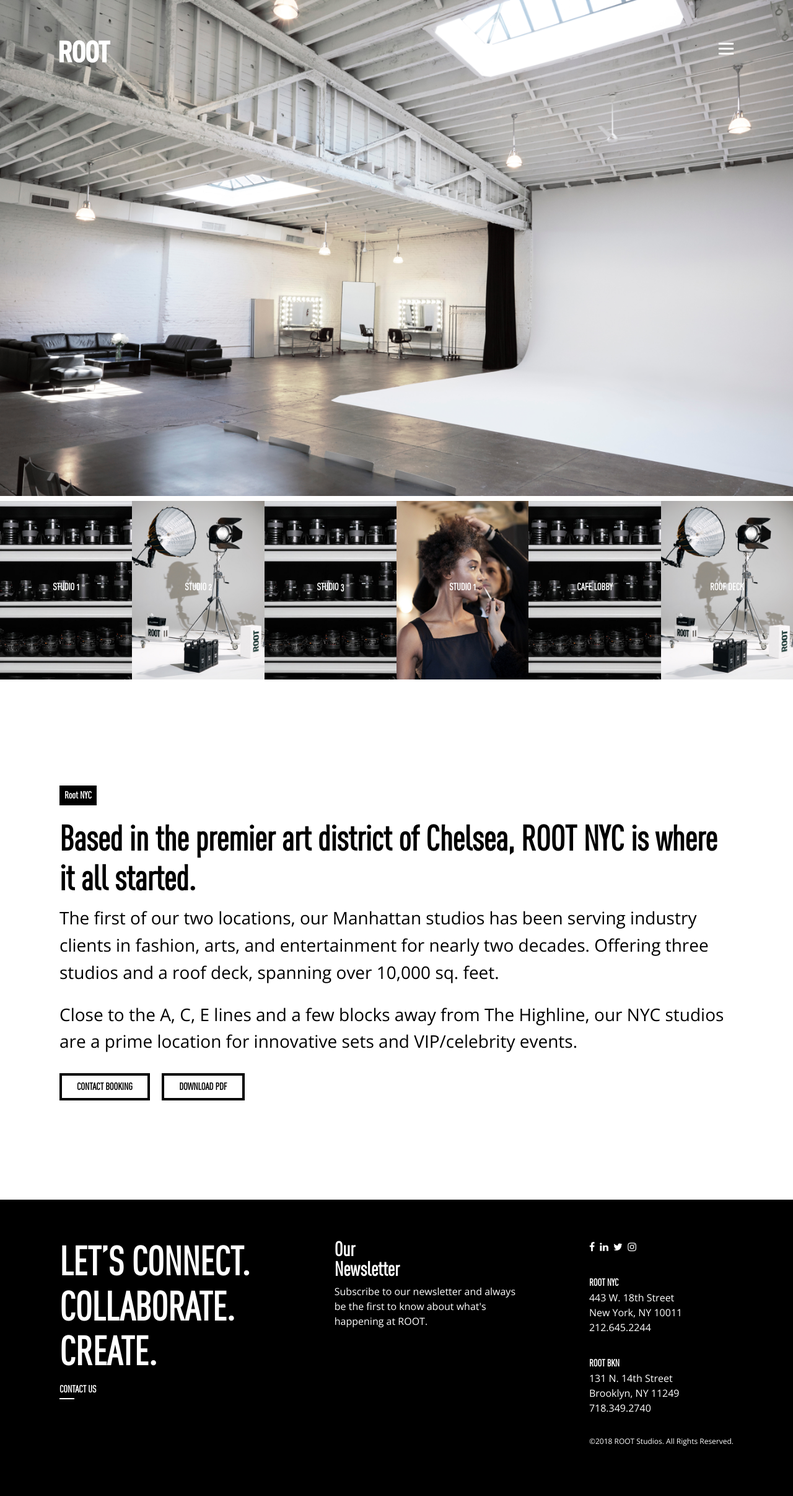
After one commit to Magellanarts/root_code, a PHP site: page /studio-child.php in a window 1280 px wide. The commit adds this page. Shown: the whole page at 62% size. Run offline with PHP 8.4, Linux system fonts and the light colour scheme; style sheets or scripts are compiled from the project's sources.

Commit message:
sticky header

```diff
--- a/dev/footer.php
+++ b/dev/footer.php
@@ -40,6 +40,7 @@
         <div class="c-site-footer__copyright">©2018 ROOT Studios. All Rights Reserved.</div>
       </div>
     </footer>
+    <script src="js/lib/headroom.js"></script>
     <script src="js/site.js"></script>
   </body>
 </html>
--- a/dev/header.php
+++ b/dev/header.php
@@ -36,6 +36,6 @@
 <div class="c-nav-toggle js-nav-toggle">
     <div class="c-nav-toggle__line"></div>
 </div>
-<header class="l-content-container c-site-header">
-    <a href="/" class="c-site-logo"></a>
+<header class="l-content-container c-site-header js-site-header">
+    <a href="/" class="c-site-logo"><img src="i/root-alt.svg"></a>
 </header>
--- a/dev/js/site.js
+++ b/dev/js/site.js
@@ -6,3 +6,22 @@ doc.querySelector('.js-nav-toggle').addEventListener('click', function () {
   doc.querySelector('html, body').classList.toggle('no-scroll');
   doc.querySelector('.js-hero').classList.toggle('fade-out');
 });
+
+// headroom
+var headroom = new Headroom(doc.querySelector('.js-site-header'),{
+  onPin : function() {
+    doc.querySelector('.js-nav-toggle').classList.remove('c-nav-toggle--unpinned');
+    doc.querySelector('.js-nav-toggle').classList.add('c-nav-toggle--pinned');
+  },
+  onUnpin : function() {
+    doc.querySelector('.js-nav-toggle').classList.remove('c-nav-toggle--pinned');
+    doc.querySelector('.js-nav-toggle').classList.add('c-nav-toggle--unpinned');
+  },
+  classes: {
+    pinned: 'c-site-header--pinned',
+    unpinned: 'c-site-header--unpinned',
+    notTop: 'c-site-header--not-top'
+  }
+});
+
+headroom.init();
--- a/dev/sass/_component.nav-toggle.scss
+++ b/dev/sass/_component.nav-toggle.scss
@@ -1,14 +1,31 @@
 .c-nav-toggle {
   width: 24px;
   height: 19px;
-  position: absolute;
+  position: fixed;
   cursor: pointer;
   right: 7.5%;
-  top: 47px;
+  top: 41px;
   z-index: 9001;
+  will-change: transform;
+  transition: transform 200ms linear;
+
+  &--pinned {
+    transform: translateY(0%);
+
+
+  }
+  &--unpinned {
+    transform: translateY(-60px);
+  }
+
+
 
   @media #{$medium} {
-    top: 72px;
+    top: 69px;
+
+    &--unpinned {
+      transform: translateY(-88px);
+    }
   }
 
   &:before,
@@ -46,6 +63,8 @@
       opacity: 0;
     }
   }
+
+
 }
 
 .c-nav-toggle__line {
--- /dev/null
+++ b/dev/sass/_component.site-header.scss
@@ -0,0 +1,34 @@
+.c-site-header {
+  display: flex;
+  justify-content: space-between;
+  position: fixed;
+  align-items: center;
+  z-index: 1000;
+  top: 0;
+  left: 0;
+  width: 100%;
+  height: 100px;
+
+  will-change: transform;
+  transition: transform 200ms linear;
+
+  &--not-top {
+    background: rgba(0,0,0,.16);
+  }
+
+  &--pinned {
+    transform: translateY(0%);
+  }
+  &--unpinned {
+    transform: translateY(-100%);
+  }
+
+  img {
+    width: 82px;
+    display: block;
+  }
+
+  @media #{$medium} {
+    height: 165px;
+  }
+}
--- a/dev/sass/style.scss
+++ b/dev/sass/style.scss
@@ -26,5 +26,6 @@
 @import "component.services";
 @import "component.thumbnails";
 @import "component.btn";
+@import "component.site-header";
 
 @import "utilities";
--- /dev/null
+++ b/dev/studio-child.php
@@ -0,0 +1,39 @@
+<?php include('header.php'); ?>
+<section class="l-content-container c-hero js-hero u-img-fill-area" style="background-image: url(i/studios-nyc-studio-1@2x.jpg);">
+</section>
+
+<section class="c-thumbnails">
+  <a href="#" class="c-thumbnail u-img-fill-area" style="background-image: url(i/root-digital-suite@2x.jpg)">
+    <span class="c-thumbnail__title">Studio 1</span>
+  </a>
+  <a href="#" class="c-thumbnail u-img-fill-area" style="background-image: url(i/equipment-rentals@2x.jpg)">
+    <span class="c-thumbnail__title">Studio 2</span>
+  </a>
+  <a href="#" class="c-thumbnail u-img-fill-area" style="background-image: url(i/root-digital-suite@2x.jpg)">
+    <span class="c-thumbnail__title">Studio 3</span>
+  </a>
+  <a href="#" class="c-thumbnail u-img-fill-area" style="background-image: url(i/creative-bts@2x.jpg)">
+    <span class="c-thumbnail__title">Studio 1</span>
+  </a>
+  <a href="#" class="c-thumbnail u-img-fill-area" style="background-image: url(i/root-digital-suite@2x.jpg)">
+    <span class="c-thumbnail__title">Cafe Lobby</span>
+  </a>
+  <a href="#" class="c-thumbnail u-img-fill-area" style="background-image: url(i/equipment-rentals@2x.jpg)">
+    <span class="c-thumbnail__title">Roof Deck</span>
+  </a>
+</section>
+
+<section class="l-page-section l-content-container u-lrg-text o-content">
+  <div class="c-tag">Root NYC</div>
+  <h2>Based in the premier art district of Chelsea, ROOT NYC is where it all started.</h2>
+
+  <p>The first of our two locations, our Manhattan studios has been serving industry clients in fashion, arts, and entertainment for nearly two decades. Offering three studios and a roof deck, spanning over 10,000 sq. feet.</p>
+
+  <p>Close to  the A, C, E lines and a few blocks away from The Highline, our NYC studios are a prime location for innovative sets and VIP/celebrity events.</p>
+
+  <a href="#" class="c-btn">Contact Booking</a>
+  <a href="#" class="c-btn">Download PDF</a>
+</section>
+
+
+<?php include('footer.php'); ?>
```
Also changed, not shown: dev/i/root-alt.svg (added), dev/i/studios-nyc-studio-1.jpg (added), dev/i/studios-nyc-studio-1@2x.jpg (added), dev/js/lib/headroom.js (added). Lines whose indentation alone changed are shown as unchanged.
